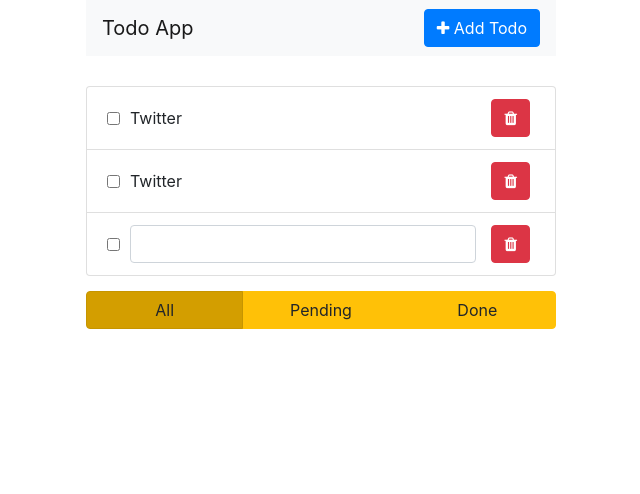
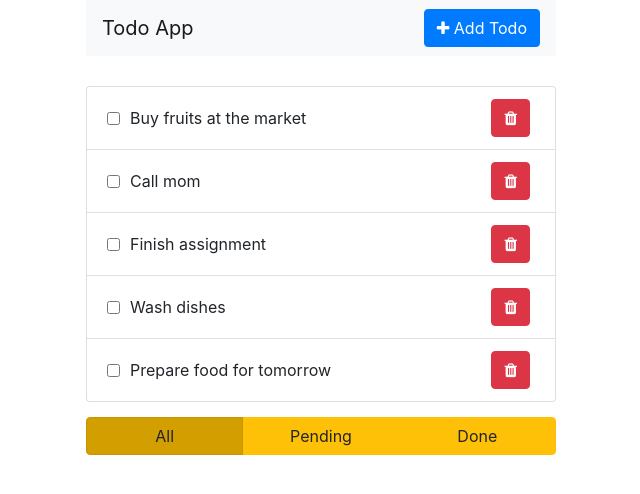
Before and after one commit to michaelsyap/nw-brownbags-todo, a React app: page / in a window 1280 px wide. Shown: the top 494 px of the page, without its empty margins (319-959 px from the left). Built offline with nearby package versions, Linux system fonts and the light colour scheme.

Commit message:
Now able to list todo items

```diff
--- a/src/components/TodoItem/TodoItem.js
+++ b/src/components/TodoItem/TodoItem.js
@@ -25,8 +25,8 @@ const TodoItem = (props) => {
         <input type="checkbox" className="checkbox"/>
       </div>
       <div className={textContainerClasses}>
-        <span className="text">Twitter</span>
-        <input type="text" className="form-control" />
+        <span className="text">{props.details.text}</span>
+        <input type="text" className="form-control" value={props.details.text} />
       </div>
       <div className="actions -todo-item">
         <button className="btn btn-danger"><i className="fa fa-trash"></i></button>
--- a/src/components/TodoList/TodoList.js
+++ b/src/components/TodoList/TodoList.js
@@ -2,18 +2,24 @@ import React from 'react';
 import './TodoList.css';
 import TodoItem from 'Components/TodoItem/TodoItem';
 
+// <TodoItem status="edit" />
+const TodoList = (props) => {
+  console.log(props.todoItems);
+  var todos = props.todoItems.map((todo) => {
+    return <TodoItem key={todo.id.toString()} details={todo} />
+  })
 
-const TodoList = (props) => (
+
+  return (
     <section className="todo-list">
       <div className="container">
         <ul className="list-group">
-        <TodoItem />
-        <TodoItem />
-        <TodoItem status="edit" />
+          {todos}
         </ul>
       </div>
     </section>
   );
+};
 
 
 export default TodoList;
--- a/src/containers/TodoApp/TodoApp.js
+++ b/src/containers/TodoApp/TodoApp.js
@@ -70,7 +70,7 @@ class TodoApp extends Component {
     return (
       <section className="todo-app">
         <HeaderContainer addTodo={this.addTodo} />
-        <TodoListContainer />
+        <TodoListContainer todoItems={this.state.todoItems} />
         <TodoFiltersContainer />
       </section>
     )
--- a/src/containers/TodoListContainer/TodoListContainer.js
+++ b/src/containers/TodoListContainer/TodoListContainer.js
@@ -10,7 +10,7 @@ class TodoListContainer extends Component {
 
   render() {
     return (
-      <TodoList />
+      <TodoList todoItems={this.props.todoItems} />
     )
   }
 }
```
Lines whose indentation alone changed are shown as unchanged.
